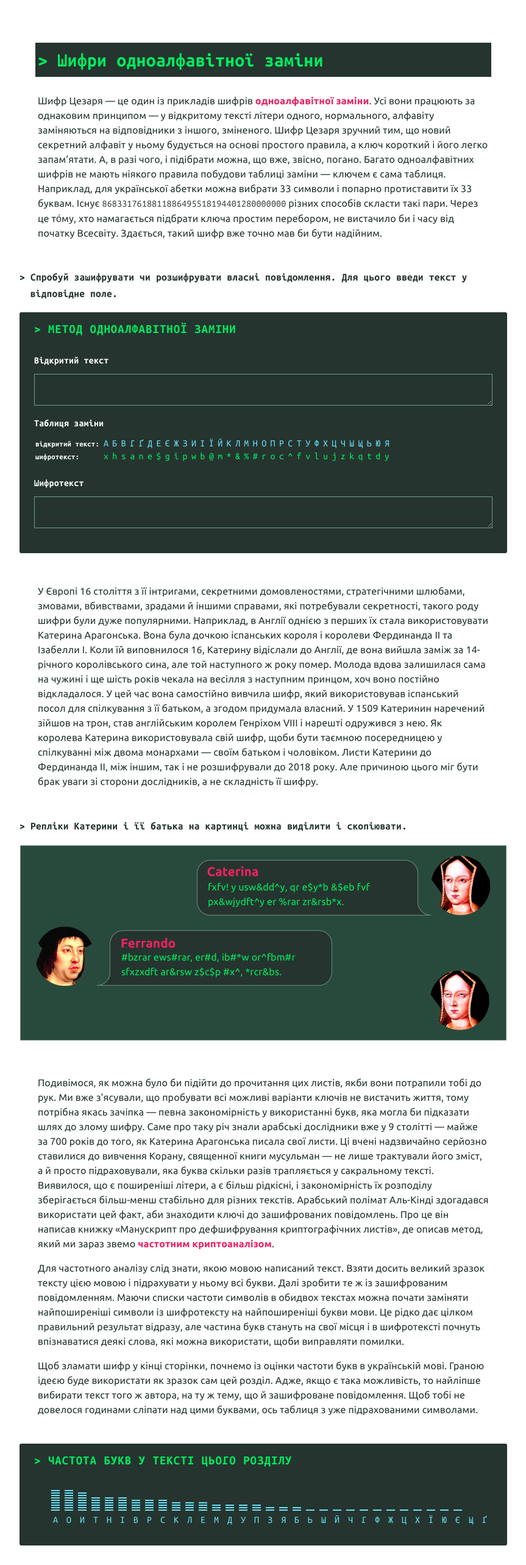
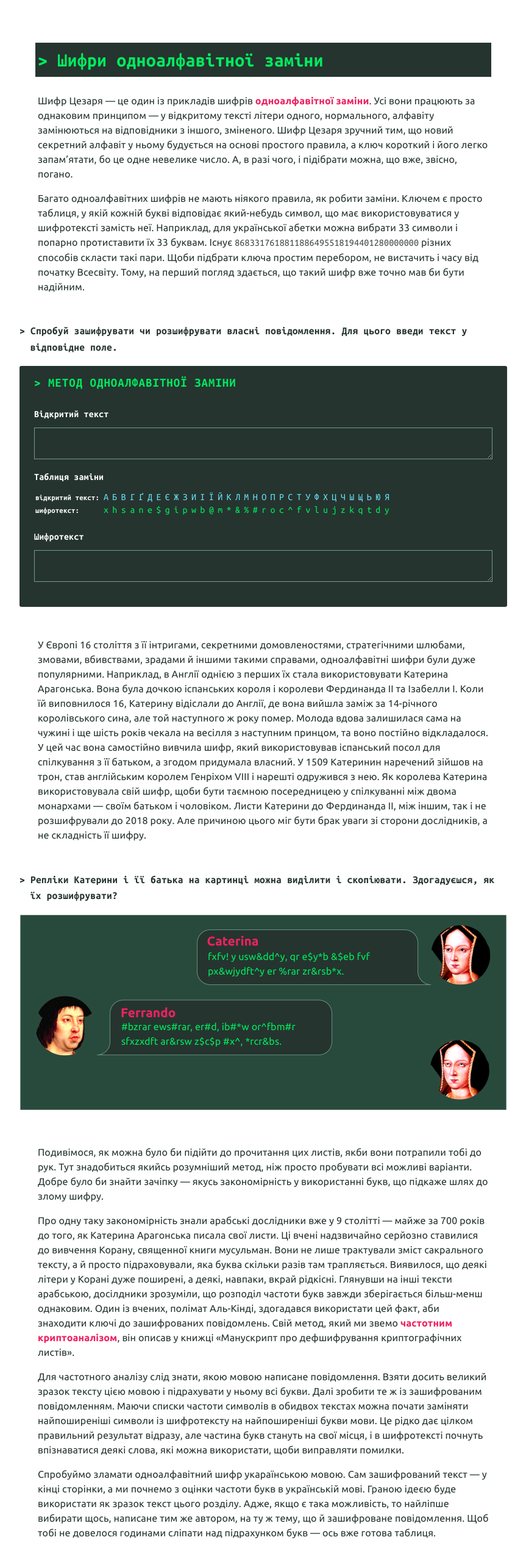
Before and after one commit to Zlira/crypto_history, a React (Create React App) app: page /2 in a window 1280 px wide. Shown: the top 2566 px of the page at 61% size, without its empty margins (208-1071 px from the left). Built offline with nearby package versions, Linux system fonts and the light colour scheme.

Commit message:
Edited the text

```diff
--- a/src/App.css
+++ b/src/App.css
@@ -55,8 +55,12 @@ h2 {
 
 summary {
   font-size: 1.1em;
-  margin-bottom: 30px;
+  margin-bottom: 35px;
   line-height: 1.6;
+}
+
+summary p {
+  margin: 8px 0px;
 }
 
 em {
--- a/src/components/MonoalphabetBreakWidget/Hints.js
+++ b/src/components/MonoalphabetBreakWidget/Hints.js
@@ -199,8 +199,8 @@ export default class HintContainer extends React.Component {
     return (
     <div className="cipher-widget__text_hint">
       <div className='cipehr-widget__hint-controls'>
-        <button onClick={e => this.showNextHint(-1)}>{'<'}</button>
-        <button onClick={e => this.showNextHint(1)}>Мені потрібна підказка ></button>
+        <button className='cipher-widget__hint-back' onClick={e => this.showNextHint(-1)}>{'<'}</button>
+        <button className='cipher-widget__hint-forward' onClick={e => this.showNextHint(1)}>Мені потрібна підказка ></button>
         {this.state.showWarning? <HintWarning handleClick={this.startShowingUnmetConds} /> : null}
         {violatedConditions}
       </div>
--- a/src/content/ChapterTwo.js
+++ b/src/content/ChapterTwo.js
@@ -16,17 +16,20 @@ export default function ChapterOne() {
   <p className="main-text">
     Шифр Цезаря&nbsp;— це один із прикладів шифрів <em>одноалфавітної заміни</em>.
     Усі вони працюють за однаковим принципом&nbsp;— у відкритому тексті літери одного,
-    нормального, алфавіту заміняються на відповідники з іншого, зміненого.
+    нормального, алфавіту замінюються на відповідники з іншого, зміненого.
     Шифр Цезаря зручний тим, що новий секретний алфавіт у ньому будується на основі простого правила,
-    а ключ короткий і його легко запам’ятати.
+    а ключ короткий і його легко запам’ятати, бо це одне невелике число.
     А, в разі чого, і підібрати можна, що вже, звісно, погано.
-    Багато одноалфавітних шифрів не мають ніякого правила побудови таблиці заміни&nbsp;— ключем є сама таблиця.
+  </p>
+  <p className="main-text">
+    Багато одноалфавітних шифрів не мають ніякого правила, як робити заміни.
+    Ключем є просто таблиця, у якій кожній букві відповідає який-небудь символ,
+    що має використовуватися у шифротексті замість неї.
     Наприклад, для української абетки можна вибрати 33 символи і попарно протиставити їх 33 буквам.
     Існує <span className='msg-quote'>8683317618811886495518194401280000000</span> різних
     способів скласти такі пари.
-    Через це то́му, хто намагається підбрати ключа простим перебором,
-    не вистачило би і часу від початку Всесвіту.
-    Здається, такий шифр вже точно мав би бути надійним.
+    Щоби підбрати ключа простим перебором, не вистачить і часу від початку Всесвіту.
+    Тому, на перший погляд здається, що такий шифр вже точно мав би бути надійним.
   </p>
 
   <div className="command">
@@ -38,13 +41,13 @@ export default function ChapterOne() {
 
   <p className="main-text">
     У Європі 16 століття з її інтригами, секретними домовленостями,
-    стратегічними шлюбами, змовами, вбивствами, зрадами й іншими справами, які потребували секретності,
-    такого роду шифри були дуже популярними. Наприклад, в Англії однією з перших їх стала використовувати
+    стратегічними шлюбами, змовами, вбивствами, зрадами й іншими такими справами,
+    одноалфавітні шифри були дуже популярними. Наприклад, в Англії однією з перших їх стала використовувати
     Катерина Арагонська. Вона була дочкою іспанських короля і королеви Фердинанда ІІ та Ізабелли І.
     Коли їй виповнилося 16, Катерину відіслали до Англії,
     де вона вийшла заміж за 14-річного королівського сина, але той наступного ж року помер.
     Молода вдова залишилася сама на чужині і ще шість років чекала на весілля з наступним принцом,
-    хоч воно постійно відкладалося.
+    та воно постійно відкладалося.
     У цей час вона самостійно вивчила шифр, який використовував іспанський посол для спілкування з її батьком,
     а згодом придумала власний. У 1509 Катеринин наречений зійшов на трон,
     став англійським королем Генріхом VIII і нарешті одружився з нею.
@@ -54,41 +57,48 @@ export default function ChapterOne() {
     Але причиною цього міг бути брак уваги зі сторони дослідників, а не складність її шифру.
   </p>
   <div className="command">
-    <p className="command__phrase">Репліки Катерини і її батька на картинці можна виділити і скопіювати.</p>
+    <p className="command__phrase">
+      Репліки Катерини і її батька на картинці можна виділити і скопіювати.
+      Здогадуєшся, як їх розшифрувати?
+    </p>
     <KaterineDialog />
   </div>
   <p className="main-text">
     Подивімося, як можна було би підійти до прочитання цих листів, якби вони потрапили тобі до рук.
-    Ми вже з’ясували, що пробувати всі можливі варіанти ключів не вистачить життя,
-    тому потрібна якась зачіпка&nbsp;— певна закономірність у використанні букв,
-    яка могла би підказати шлях до злому шифру.
-    Саме про таку річ знали арабські дослідники вже у 9 столітті&nbsp;— майже за 700 років до того,
-    як Катерина Арагонська писала свої листи.
-    Ці вчені надзвичайно серйозно ставилися до вивчення Корану, священної книги мусульман&nbsp;—
-    не лише трактували його зміст, а й просто підраховували,
-    яка буква скільки разів трапляється у сакральному тексті.
-    Виявилося, що є поширеніші літери, а є більш рідкісні,
-    і закономірність їх розподілу зберігається більш-менш стабільно для різних текстів.
-    Арабський полімат Аль-Кінді здогадався використати цей факт, аби знаходити ключі до зашифрованих повідомлень.
-    Про це він написав книжку «Манускрипт про дефшифрування криптографічних листів»,
-    де описав метод, який ми зараз звемо <em>частотним криптоаналізом</em>.
+    Тут знадобиться якийсь розумніший метод, ніж просто пробувати всі можливі варіанти.
+    Добре було би знайти зачіпку&nbsp;— якусь закономірність у використанні букв,
+    що підкаже шлях до злому шифру.
   </p>
   <p className="main-text">
-    Для частотного аналізу слід знати, якою мовою написаний текст.
+    Про одну таку закономірність знали арабські дослідники вже у 9 столітті&nbsp;— майже за 700 років до того,
+    як Катерина Арагонська писала свої листи.
+    Ці вчені надзвичайно серйозно ставилися до вивчення Корану, священної книги мусульман.
+    Вони не лише трактували зміст сакрального тексту, а й просто підраховували,
+    яка буква скільки разів там трапляється. Виявилося, що деякі літери у Корані дуже поширені,
+    а деякі, навпаки, вкрай рідкісні. Глянувши на інші тексти арабською,
+    досілдники зрозуміли, що розподіл частоти букв завжди зберігається більш-менш однаковим.
+    Один із вчених, полімат Аль-Кінді, здогадався використати цей факт,
+    аби знаходити ключі до зашифрованих повідомлень.
+    Свій метод, який ми звемо <em>частотним криптоаналізом</em>,
+    він описав у книжці «Манускрипт про дефшифрування криптографічних листів».
+  </p>
+  <p className="main-text">
+    Для частотного аналізу слід знати, якою мовою написане повідомлення.
     Взяти досить великий зразок тексту цією мовою і підрахувати у ньому всі букви.
     Далі зробити те ж із зашифрованим повідомленням.
     Маючи списки частоти символів в обидвох текстах можна почати заміняти
     найпоширеніші символи із шифротексту на найпоширеніші букви мови.
     Це рідко дає цілком правильний результат відразу,
-    але частина букв стануть на свої місця і в шифротексті почнуть впізнаватися деякі слова,
+    але частина букв стануть на свої місця, і в шифротексті почнуть впізнаватися деякі слова,
     які можна використати, щоби виправляти помилки.
   </p>
   <p className="main-text">
-    Щоб зламати шифр у кінці сторінки, почнемо із оцінки частоти букв в українській мові.
-    Граною ідеєю буде використати як зразок сам цей розділ.
-    Адже, якщо є така можливість, то найліпше вибирати текст того ж автора,
+    Спробуймо зламати одноалфавітний шифр укараїнською мовою. Сам зашифрований текст&nbsp;— у
+    кінці сторінки, а ми почнемо з оцінки частоти букв в українській мові.
+    Граною ідеєю буде використати як зразок текст цього розділу.
+    Адже, якщо є така можливість, то найліпше вибирати щось, написане тим же автором,
     на ту ж тему, що й зашифроване повідомлення.
-    Щоб тобі не довелося годинами сліпати над цими буквами, ось таблиця з уже підрахованими символами.
+    Щоб тобі не довелося годинами сліпати над підрахунком букв&nbsp;— ось вже готова таблиця.
   </p>
   <div className="command">
     <div className='cipher-widget'>
@@ -99,21 +109,24 @@ export default function ChapterOne() {
     </div>
   </div>
   <div className="main-text">
-    У підраxунку ми опустили усі символи, які не треба буде розшифровувати&nbsp;— розділові знаки, пробіли і
+    У підраxунку ми опустили всі символи, які не треба буде розшифровувати&nbsp;— розділові знаки, пробіли і
     таке інше. Стовпці над кожною літерою показують, скільки відсотків тексту вона займає. Ти можеш навести
     мишкою на стовпець і побачити конкертну цифру, але нас більше цікавлять загальні закономірності. Наприклад,
     видно, що найпоширеніші&nbsp;— три голосні (А, О, И), вони не сильно відрізняються між собою за частотою, але
     мають суттєвий відрив від наступної приголосної&nbsp;— Т. Це спостереження може бути зачіпкою для початку злому
-    шифротексту нижче. Веред до наступного рівня криптоаналітичних вмінь!
+    шифротексту нижче. Вперед до наступного рівня криптоаналітичних вмінь!
 
   </div>
   <div className="command">
     <p className="command__phrase">
       Спробуй зламати цей шифр. Верхній (зелений) рядок показує частоту символів у шифротексті,
       ти можеш наводити мишкою на будь-яку з букв, щоб побачити, де саме в тексті вона
-      зустрічається. Нижній (блакитний) рядок покзаує поширення символів у тексті-зразку. Щоб замінити
-      у шифротексті букву верхнього рядка на ту, що стоїть під нею, слід клацнути на кружечок між ними.
-      Всі неактивовані символи нижнього рядка можна перетягувати мишкою з місця на місце.
+      зустрічається. Нижній (блакитний) рядок покзаує поширення символів у тексті-зразку.
+      Букви цього блоку можна перетягувати мишкою з місця на місце. Наприклад, якщо ти підозрюєш,
+      що за $ у шифротексті ховається літера Б, знайди Б у нижньому рядку (для цього можна використати
+      поле пошуку зліва), перетягни її під символ $ і клацни на кружечок між ними. Всі $ у
+      шифротекст зміняться на Б. Якщо тобі схочеться переставити букву Б в інше місце, спрешу
+      «відчепи» її від $ клацнувши на смужці, яка їх сполучає.
 
       Якщо ти раптом застрягнеш і не знатимеш, що роботи, можеш скористатися підказками.
     </p>
```
Also changed, not shown: src/content/ChapterOne.js (+42 -35 lines), src/content/cipherTexts.js.
